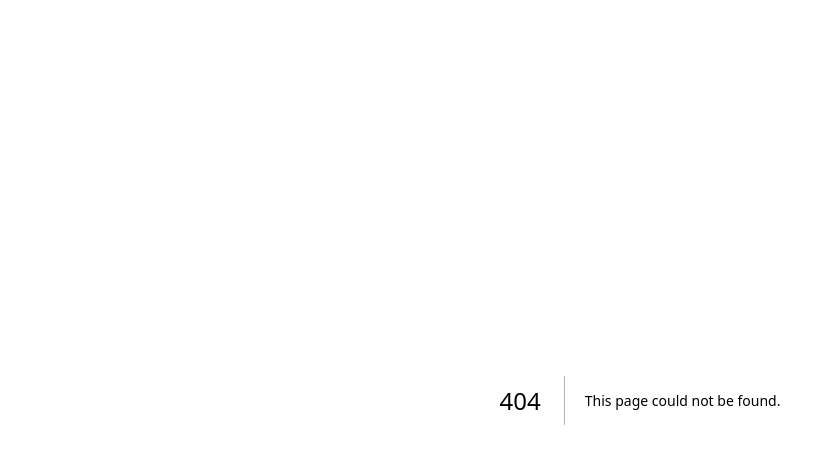
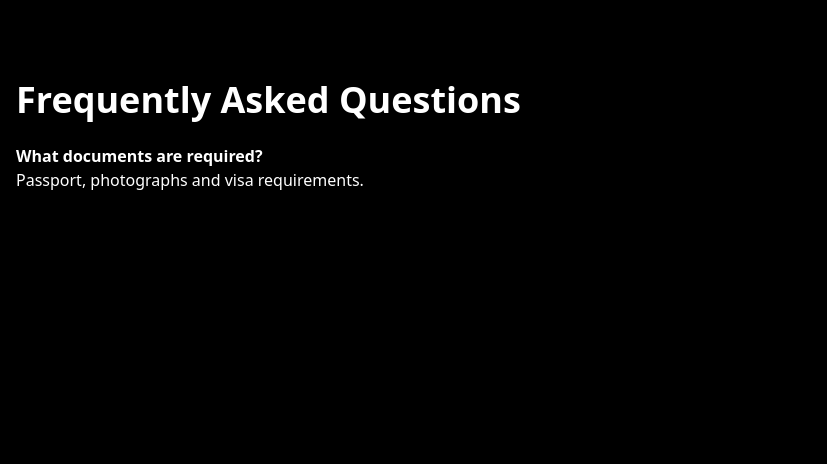
Before and after one commit to sohilcodes/safar-al-haramayn, a Next.js app: page /faq in a window 1280 px wide. Before the commit this address had no page. Shown: the top 464 px of the page, without its empty margins (0-827 px from the left). Built offline with nearby package versions, Linux system fonts and the light colour scheme.

Commit message:
Create page.tsx

```diff
--- /dev/null
+++ b/app/faq/page.tsx
@@ -0,0 +1,25 @@
+export const metadata = {
+  title: "FAQ | Safar Al-Haramayn",
+};
+
+export default function FAQPage() {
+  return (
+    <main className="container mx-auto px-4 py-20">
+      <h1 className="text-4xl font-bold mb-6">
+        Frequently Asked Questions
+      </h1>
+
+      <div className="space-y-4">
+        <div>
+          <h3 className="font-semibold">
+            What documents are required?
+          </h3>
+          <p>
+            Passport, photographs and visa
+            requirements.
+          </p>
+        </div>
+      </div>
+    </main>
+  );
+}
```
